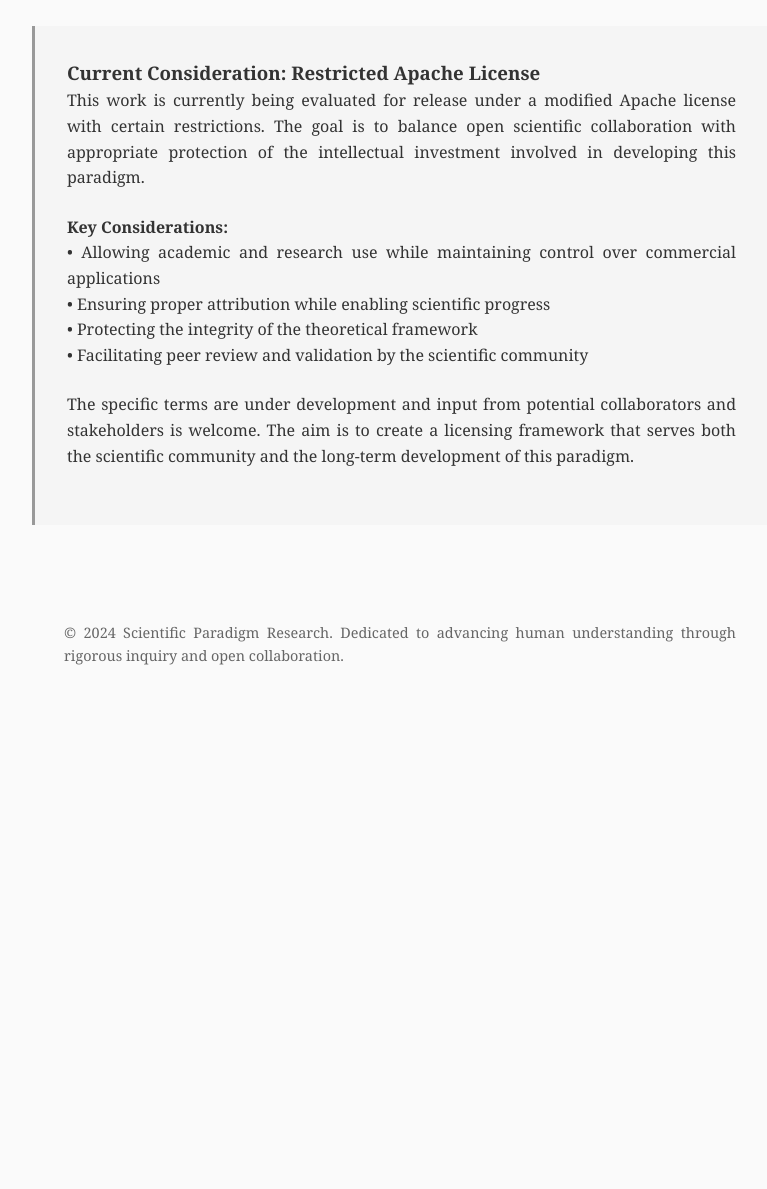
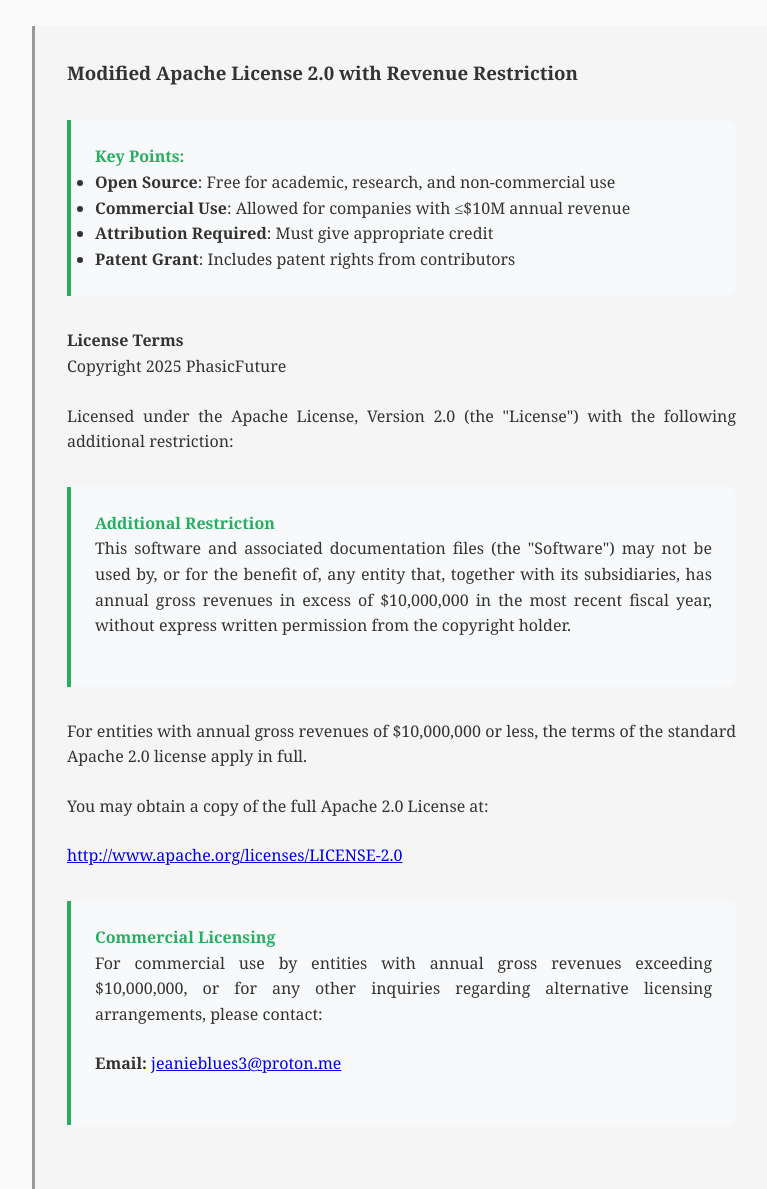
Before and after one commit to phasic2025/phasicfuture.github.io, a plain HTML site: page index.html in a window 1280 px wide. Shown: the part 7560-8749 px from the top of the page, without its empty margins (240-1007 px from the left). Before the commit the page ends 8315 px from the top, so only its background shows below. Drawn offline with Linux system fonts and the light colour scheme.

Commit message:
Add files via upload

```diff
--- a/index.html
+++ b/index.html
@@ -486,16 +486,38 @@ Material: ceramic
         <section id="license">
             <h2>Licensing</h2>
             <div class="license-box">
-                <h3>Current Consideration: Restricted Apache License</h3>
-                <p>This work is currently being evaluated for release under a modified Apache license with certain restrictions. The goal is to balance open scientific collaboration with appropriate protection of the intellectual investment involved in developing this paradigm.</p>
+                <h3>Modified Apache License 2.0 with Revenue Restriction</h3>
 
-                <h4>Key Considerations:</h4>
-                <p>• Allowing academic and research use while maintaining control over commercial applications<br>
-                • Ensuring proper attribution while enabling scientific progress<br>
-                • Protecting the integrity of the theoretical framework<br>
-                • Facilitating peer review and validation by the scientific community</p>
+                <div class="highlight-box">
+                    <h4>Key Points:</h4>
+                    <ul>
+                        <li><strong>Open Source</strong>: Free for academic, research, and non-commercial use</li>
+                        <li><strong>Commercial Use</strong>: Allowed for companies with ≤$10M annual revenue</li>
+                        <li><strong>Attribution Required</strong>: Must give appropriate credit</li>
+                        <li><strong>Patent Grant</strong>: Includes patent rights from contributors</li>
+                    </ul>
+                </div>
 
-                <p>The specific terms are under development and input from potential collaborators and stakeholders is welcome. The aim is to create a licensing framework that serves both the scientific community and the long-term development of this paradigm.</p>
+                <h4>License Terms</h4>
+                <p>Copyright 2025 PhasicFuture</p>
+
+                <p>Licensed under the Apache License, Version 2.0 (the "License") with the following additional restriction:</p>
+
+                <div class="highlight-box">
+                    <h4>Additional Restriction</h4>
+                    <p>This software and associated documentation files (the "Software") may not be used by, or for the benefit of, any entity that, together with its subsidiaries, has annual gross revenues in excess of $10,000,000 in the most recent fiscal year, without express written permission from the copyright holder.</p>
+                </div>
+
+                <p>For entities with annual gross revenues of $10,000,000 or less, the terms of the standard Apache 2.0 license apply in full.</p>
+
+                <p>You may obtain a copy of the full Apache 2.0 License at:</p>
+                <p><a href="http://www.apache.org/licenses/LICENSE-2.0" target="_blank" rel="noopener noreferrer">http://www.apache.org/licenses/LICENSE-2.0</a></p>
+
+                <div class="highlight-box">
+                    <h4>Commercial Licensing</h4>
+                    <p>For commercial use by entities with annual gross revenues exceeding $10,000,000, or for any other inquiries regarding alternative licensing arrangements, please contact:</p>
+                    <p><strong>Email:</strong> <a href="mailto:jeanieblues3@proton.me">jeanieblues3@proton.me</a></p>
+                </div>
             </div>
         </section>
 
```
